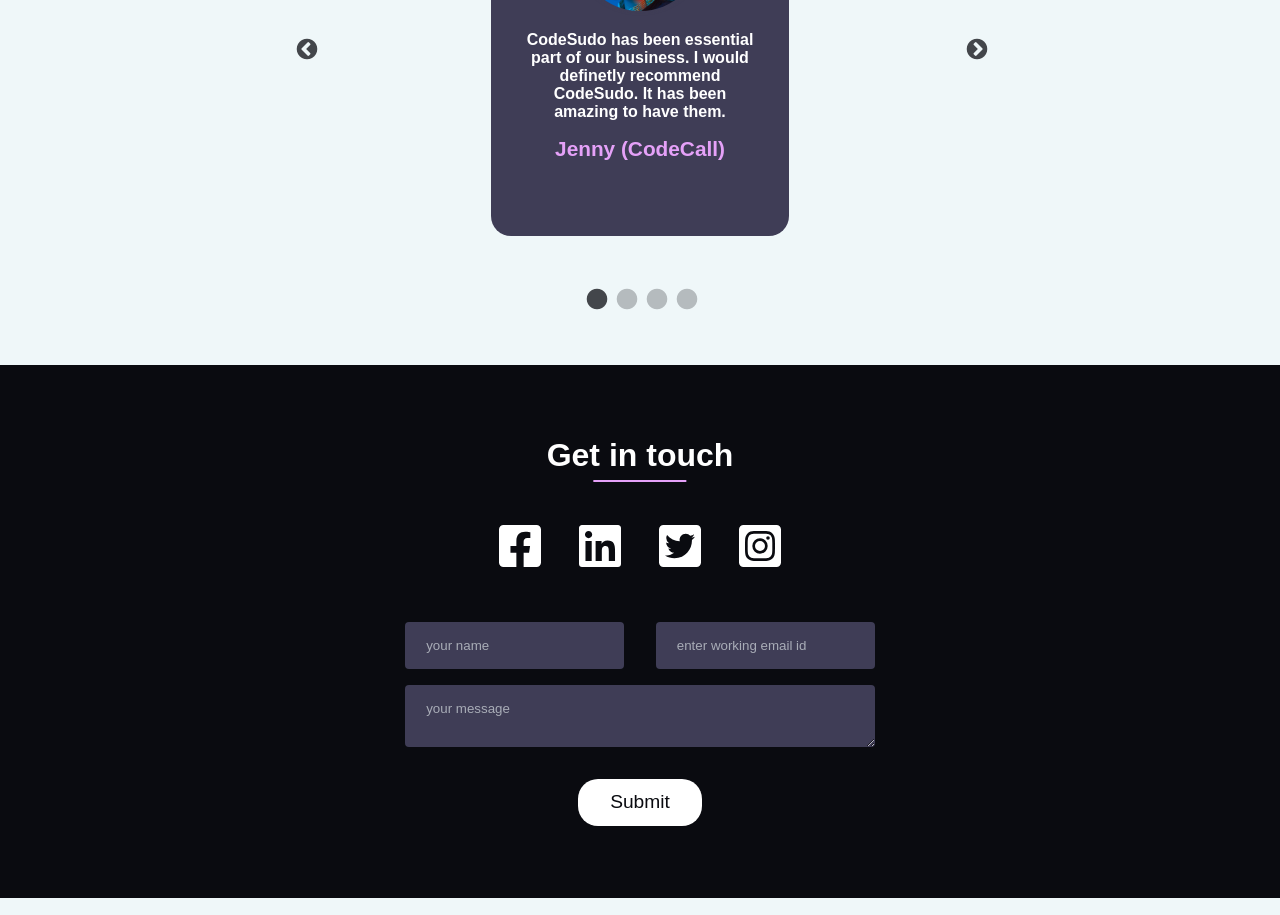
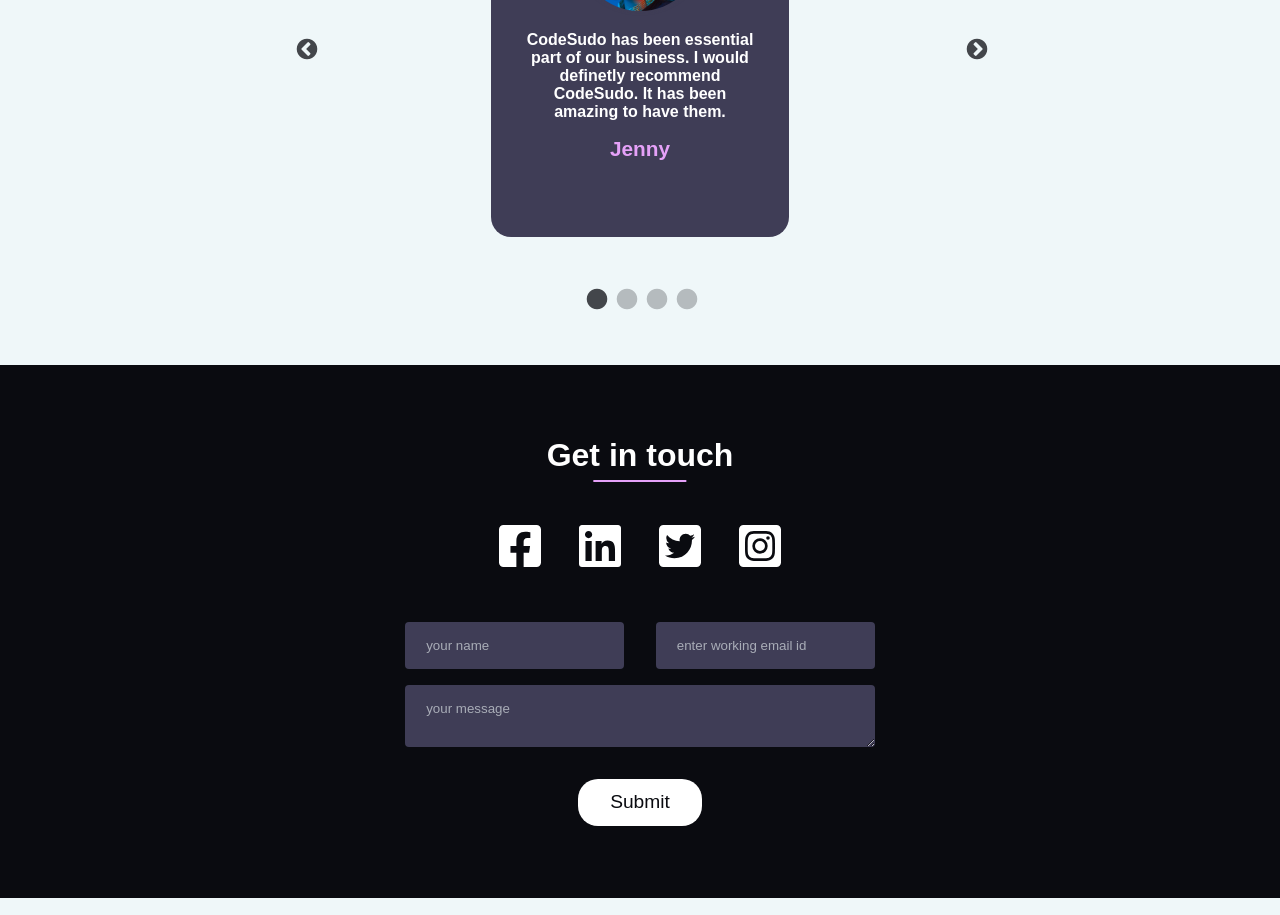
Before and after one commit to CodeSudo/Services-App, a React (Create React App) app: page / in a window 1280 px wide. Shown: the part 3880-4795 px from the top of the page. Built offline with nearby package versions, Linux system fonts and the light colour scheme.

Commit message:
Update index.js

```diff
--- a/src/Sections/Testimonials/index.js
+++ b/src/Sections/Testimonials/index.js
@@ -86,7 +86,7 @@ const Testimonials = () => {
           <Card
             text="CodeSudo has been essential part of our business. I would definetly
         recommend CodeSudo. It has been amazing to have them."
-            name="Jenny (CodeCall)"
+            name="Jenny"
             image="avatar-1"
           />
 
```
